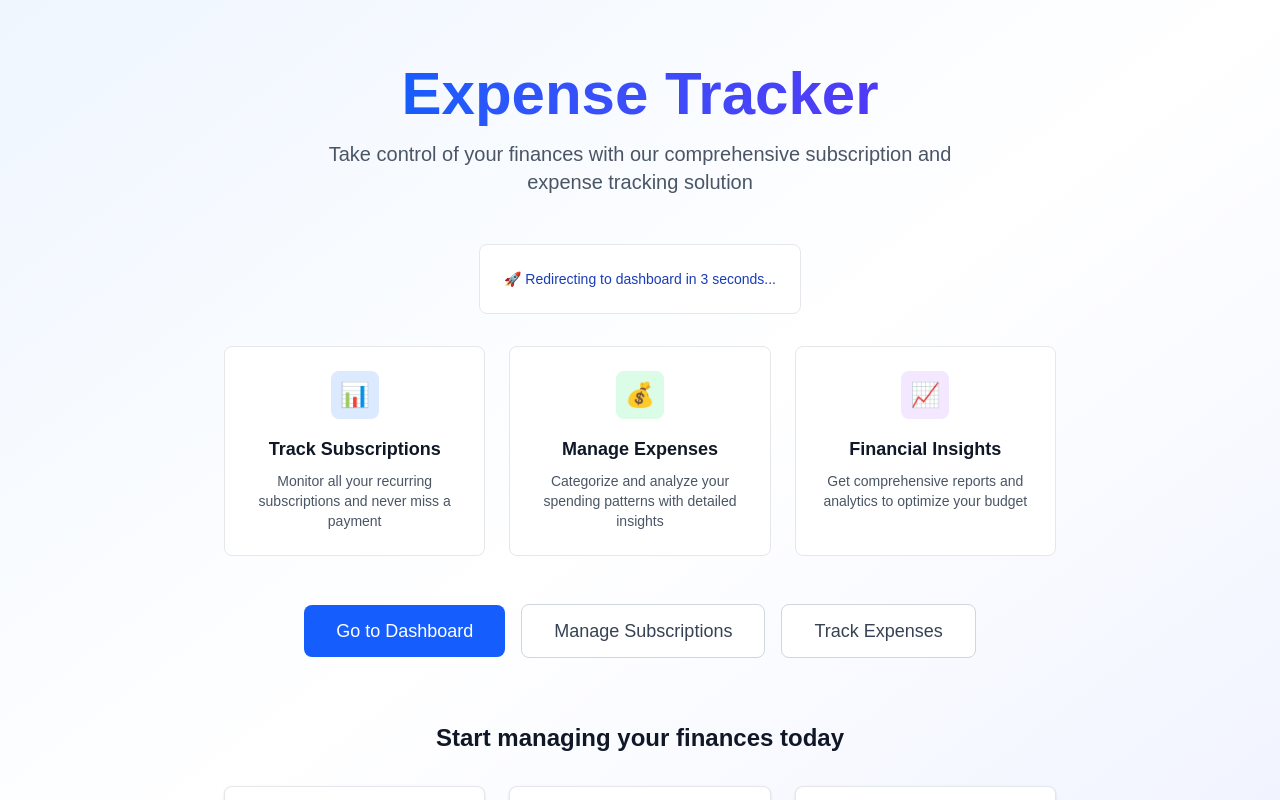
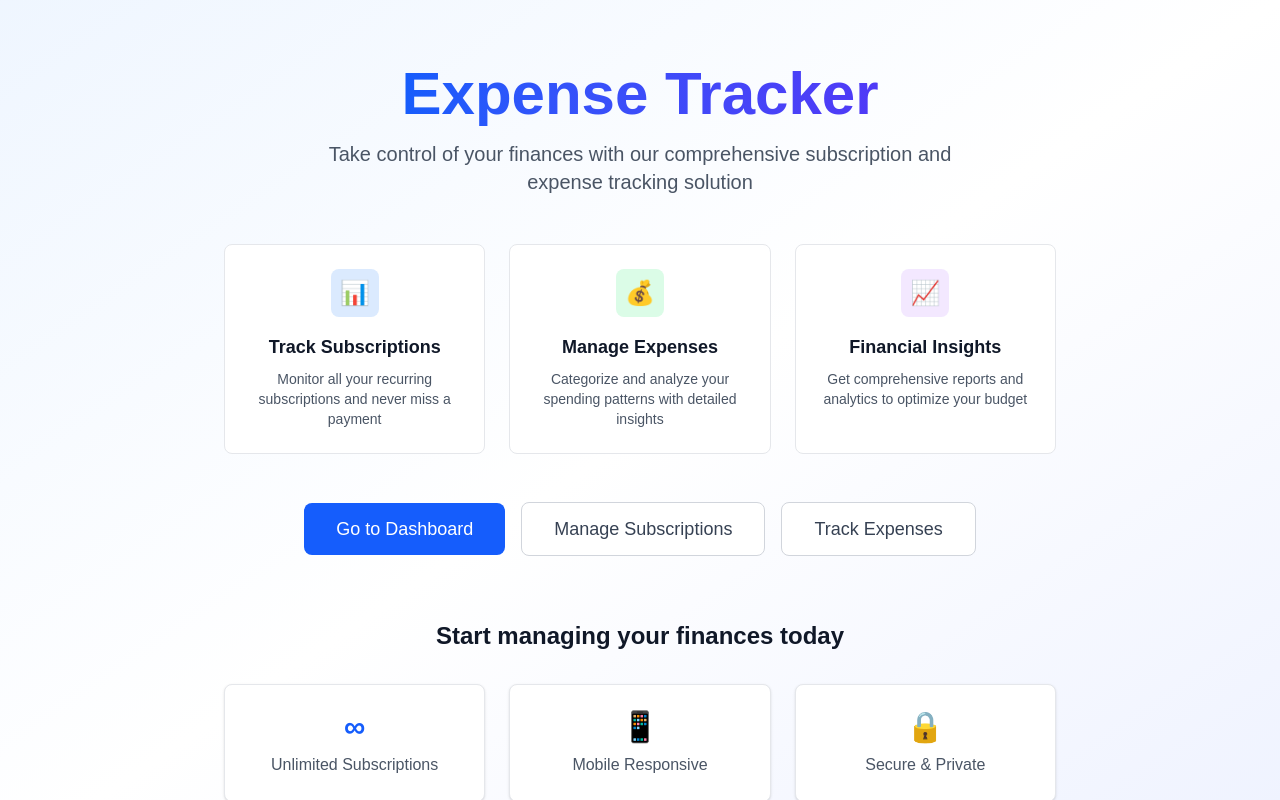
Before and after one commit to mofodox/leftover, a Next.js app: page / in a window 1280 px wide. Before the commit this address had no page. Shown: the top 800 px of the page. Built offline with nearby package versions, Linux system fonts and the light colour scheme.

Commit message:
chore: remove auto redirection on main page

```diff
--- a/app/page.tsx
+++ b/app/page.tsx
@@ -7,15 +7,6 @@ import { Card } from '@/components/ui/Card';
 
 export default function Home() {
   const router = useRouter();
-
-  useEffect(() => {
-    // Auto-redirect to dashboard after 3 seconds
-    const timer = setTimeout(() => {
-      router.push('/dashboard');
-    }, 3000);
-
-    return () => clearTimeout(timer);
-  }, [router]);
 
   const handleNavigate = (path: string) => {
     router.push(path);
@@ -34,15 +25,6 @@ export default function Home() {
           <p className="text-lg sm:text-xl text-gray-600 max-w-2xl mx-auto">
             Take control of your finances with our comprehensive subscription and expense tracking solution
           </p>
-        </div>
-
-        {/* Auto-redirect notice */}
-        <div className="text-center mb-8">
-          <Card className="p-4 bg-blue-50 border-blue-200 inline-block">
-            <p className="text-blue-800 text-sm">
-              🚀 Redirecting to dashboard in 3 seconds...
-            </p>
-          </Card>
         </div>
 
         {/* Feature highlights */}
```
